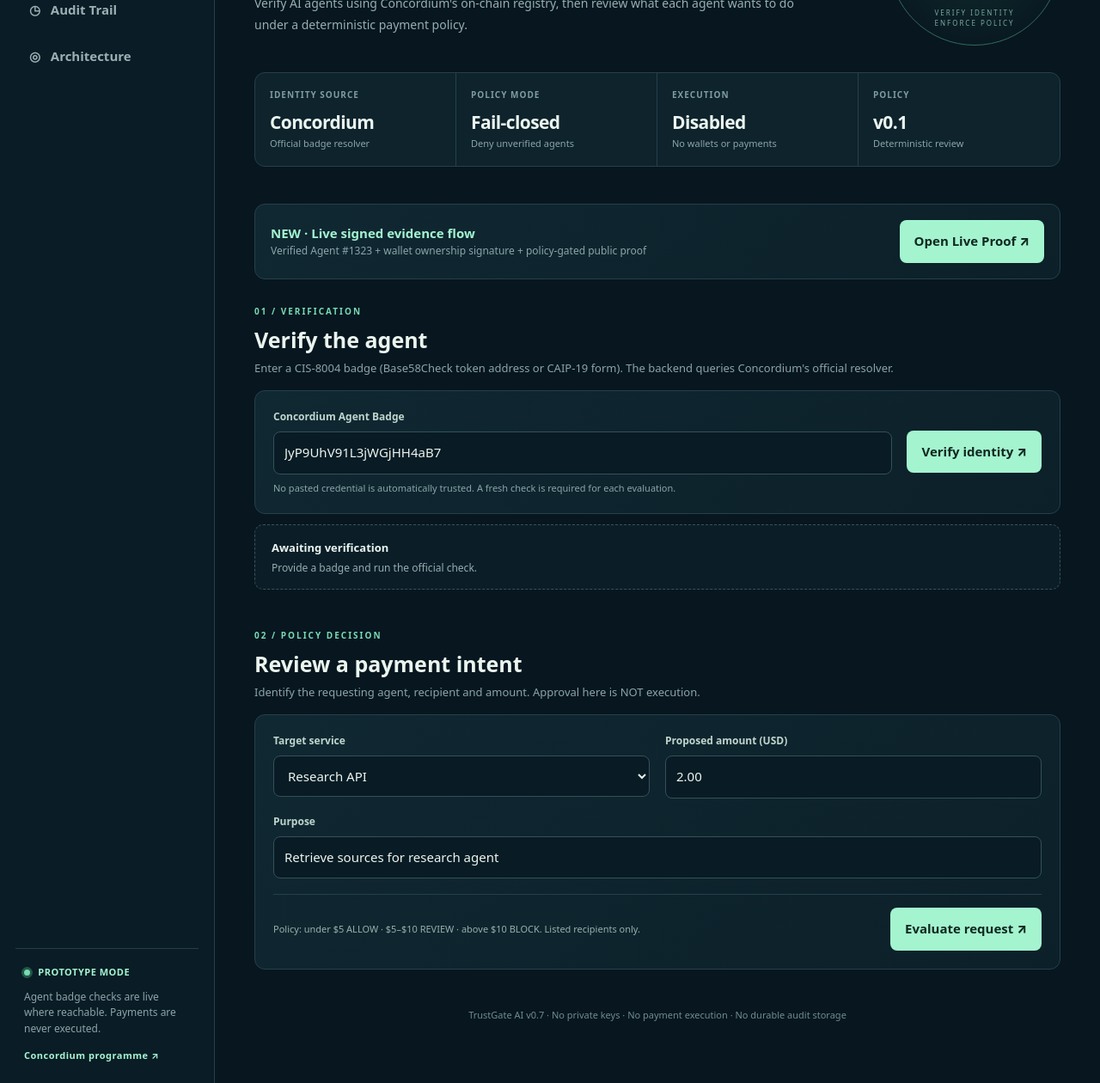
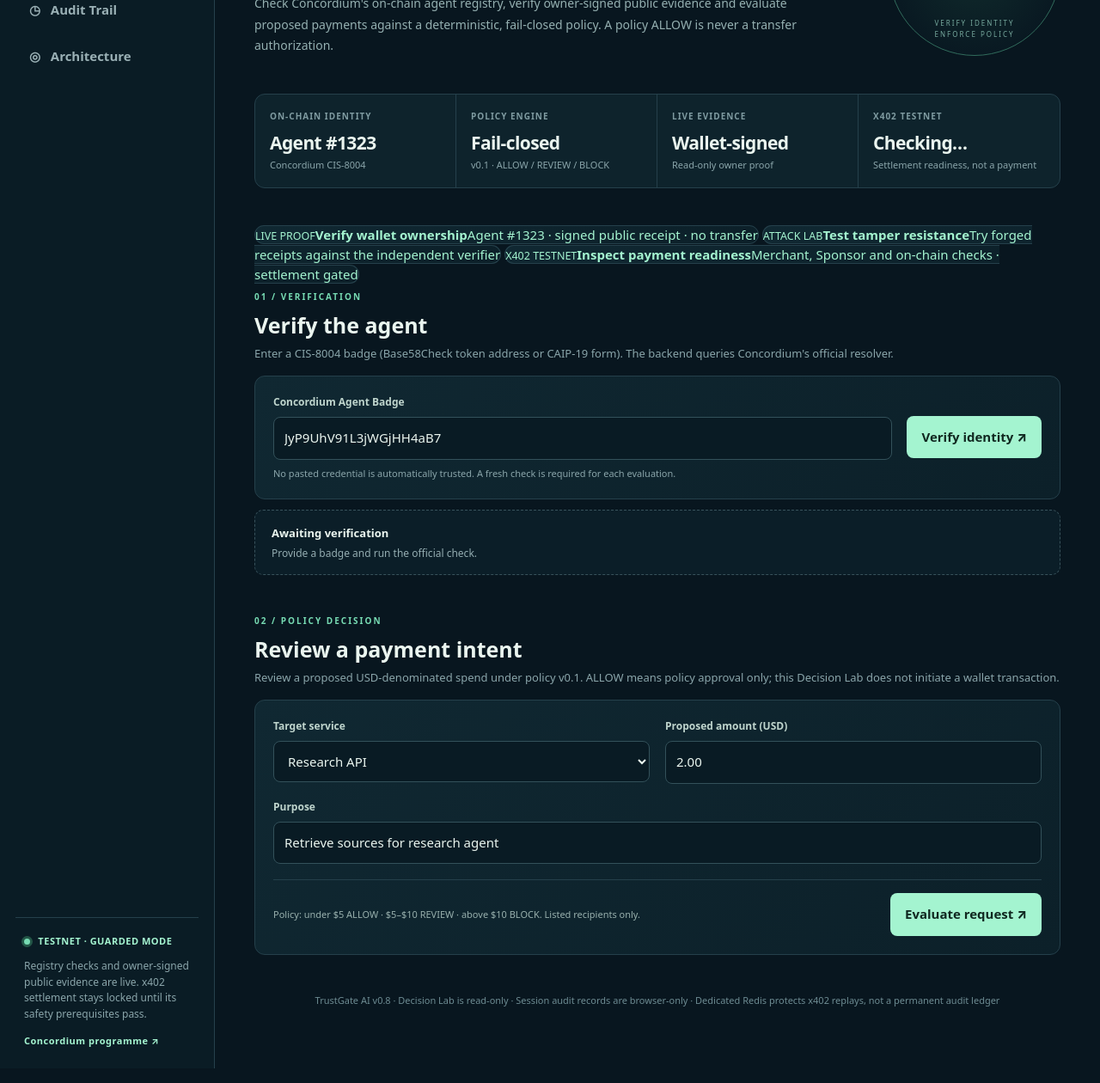
Before and after one commit to bearbaba/TrustGate-AI, a website: page public/index.html in a window 1280 px wide. Shown: the part 297-1557 px from the top of the page at 86% size. Drawn offline with Linux system fonts and the light colour scheme.

Commit message:
ui: accurately describe live evidence and locked Testnet gateway

```diff
--- a/public/index.html
+++ b/public/index.html
@@ -3,8 +3,8 @@
 <head>
 <meta charset="utf-8"><meta name="viewport" content="width=device-width,initial-scale=1">
 <meta name="theme-color" content="#07161c">
-<meta name="description" content="TrustGate AI: verified Concordium agent identity and deterministic payment-intent security.">
-<title>TrustGate AI — Verify before you authorize</title>
+<meta name="description" content="TrustGate AI: Concordium on-chain agent identity, owner-signed Live Proof, deterministic policies and a safety-locked Testnet x402 gateway.">
+<title>TrustGate AI — Identity, Policy & Verifiable Evidence</title>
 <link rel="stylesheet" href="/styles.css"><script src="/app.js" defer></script>
 </head>
 <body>
@@ -18,20 +18,24 @@
 <a href="/security-lab" class="nav">◇ &nbsp; Attack Lab</a><a href="/x402-gateway" class="nav">◆ &nbsp; x402 Testnet</a><button class="nav" data-view="trail" type="button">◷ &nbsp; Audit Trail</button>
 <button class="nav" data-view="about" type="button">◎ &nbsp; Architecture</button>
 </nav>
-<div class="side-note"><span class="dot"></span> PROTOTYPE MODE<p>Agent badge checks are live where reachable. Payments are never executed.</p><a href="https://www.concordium.com/article/concordium-trusted-agents-hackathon-encode-club" target="_blank" rel="noopener noreferrer">Concordium programme ↗</a></div>
+<div class="side-note"><span class="dot"></span> TESTNET · GUARDED MODE<p>Registry checks and owner-signed public evidence are live. x402 settlement stays locked until its safety prerequisites pass.</p><a href="https://www.concordium.com/article/concordium-trusted-agents-hackathon-encode-club" target="_blank" rel="noopener noreferrer">Concordium programme ↗</a></div>
 </aside>
 <main>
-<header class="topbar"><div>TRUSTGATE / <span id="crumb">DECISION LAB</span></div><div class="pill"><span class="dot"></span> Policy review only</div></header>
+<header class="topbar"><div>TRUSTGATE / <span id="crumb">DECISION LAB</span></div><div class="pill" id="homePaymentStatus" role="status" aria-live="polite"><span class="dot"></span> x402 · checking status</div></header>
 <div class="content">
 <section class="view active" id="view-lab">
 <div class="eyebrow">IDENTITY · POLICY · ACCOUNTABILITY</div>
-<div class="hero"><div><h1>Trust first.<br><span>Then act.</span></h1><p>Verify AI agents using Concordium's on-chain registry, then review what each agent wants to do under a deterministic payment policy.</p></div><div class="hero-art" aria-hidden="true"><div>◇</div><small>VERIFY IDENTITY<br>ENFORCE POLICY</small></div></div>
-<div class="stats"><div><small>IDENTITY SOURCE</small><strong>Concordium</strong><span>Official badge resolver</span></div><div><small>POLICY MODE</small><strong>Fail-closed</strong><span>Deny unverified agents</span></div><div><small>EXECUTION</small><strong>Disabled</strong><span>No wallets or payments</span></div><div><small>POLICY</small><strong>v0.1</strong><span>Deterministic review</span></div></div>
-<div class="panel" style="margin-bottom:24px;padding:18px;display:flex;justify-content:space-between;gap:14px;align-items:center;flex-wrap:wrap"><div><strong style="color:var(--mint)">NEW · Live signed evidence flow</strong><div style="color:var(--muted);font-size:12px">Verified Agent #1323 + wallet ownership signature + policy-gated public proof</div></div><a class="primary" href="/live-proof">Open Live Proof ↗</a></div>
+<div class="hero"><div><h1>Trust first.<br><span>Then act.</span></h1><p>Check Concordium's on-chain agent registry, verify owner-signed public evidence and evaluate proposed payments against a deterministic, fail-closed policy. A policy ALLOW is never a transfer authorization.</p></div><div class="hero-art" aria-hidden="true"><div>◇</div><small>VERIFY IDENTITY<br>ENFORCE POLICY</small></div></div>
+<div class="stats"><div><small>ON-CHAIN IDENTITY</small><strong>Agent #1323</strong><span>Concordium CIS-8004</span></div><div><small>POLICY ENGINE</small><strong>Fail-closed</strong><span>v0.1 · ALLOW / REVIEW / BLOCK</span></div><div><small>LIVE EVIDENCE</small><strong>Wallet-signed</strong><span>Read-only owner proof</span></div><div><small>X402 TESTNET</small><strong id="homeGatewayLabel">Checking…</strong><span id="homeGatewayDetail">Settlement readiness, not a payment</span></div></div>
+<div class="feature-strip" aria-label="Explore TrustGate workflows">
+<a class="feature-link panel" href="/live-proof"><small>LIVE PROOF</small><strong>Verify wallet ownership</strong><span>Agent #1323 · signed public receipt · no transfer</span></a>
+<a class="feature-link panel" href="/security-lab"><small>ATTACK LAB</small><strong>Test tamper resistance</strong><span>Try forged receipts against the independent verifier</span></a>
+<a class="feature-link panel" href="/x402-gateway"><small>X402 TESTNET</small><strong>Inspect payment readiness</strong><span>Merchant, Sponsor and on-chain checks · settlement gated</span></a>
+</div>
 <div class="section-title"><span>01 / VERIFICATION</span><h2>Verify the agent</h2><p>Enter a CIS-8004 badge (Base58Check token address or CAIP-19 form). The backend queries Concordium's official resolver.</p></div>
 <div class="panel verify-form"><div class="grow"><label for="badge">Concordium Agent Badge</label><input id="badge" name="badge" autocomplete="off" spellcheck="false" value="JyP9UhV91L3jWGjHH4aB7" placeholder="JyP9... or ccd:.../cis-2:..." aria-describedby="badge-note"><small id="badge-note">No pasted credential is automatically trusted. A fresh check is required for each evaluation.</small></div><button class="primary" id="verifyBtn" type="button">Verify identity ↗</button></div>
 <div class="status" id="verifyStatus" role="status" aria-live="polite"><b id="verifyHeading">Awaiting verification</b><p id="verifyText">Provide a badge and run the official check.</p></div>
-<div class="section-title next"><span>02 / POLICY DECISION</span><h2>Review a payment intent</h2><p>Identify the requesting agent, recipient and amount. Approval here is NOT execution.</p></div>
+<div class="section-title next"><span>02 / POLICY DECISION</span><h2>Review a payment intent</h2><p>Review a proposed USD-denominated spend under policy v0.1. ALLOW means policy approval only; this Decision Lab does not initiate a wallet transaction.</p></div>
 <form id="evaluateForm" class="panel form-grid">
 <div><label for="service">Target service</label><select id="service"><option value="research-api">Research API</option><option value="evidence-oracle">Evidence Oracle</option><option value="audit-service">Audit Service</option><option value="unapproved-service">Unapproved service (test block)</option></select></div>
 <div><label for="amount">Proposed amount (USD)</label><input id="amount" name="amount" value="2.00" inputmode="decimal" required></div>
@@ -39,17 +43,17 @@
 <div class="form-action full"><small>Policy: under $5 ALLOW · $5–$10 REVIEW · above $10 BLOCK. Listed recipients only.</small><button id="evaluateBtn" class="primary" type="submit">Evaluate request ↗</button></div>
 </form>
 <div class="decision panel" id="decisionPanel" hidden><div class="decision-head"><span id="decisionBadge" class="verdict">—</span><div><h3 id="decisionHeading">No decision</h3><p id="decisionExplanation"></p></div></div><div class="decision-meta"><div><small>IDENTITY</small><strong id="decisionIdentity">—</strong></div><div><small>EXECUTION</small><strong>NOT EXECUTED</strong></div><div><small>AUDIT SHA-256</small><code id="decisionDigest">—</code></div></div></div>
-<p class="footnote">TrustGate AI v0.7 · No private keys · No payment execution · No durable audit storage</p>
+<p class="footnote">TrustGate AI v0.8 · Decision Lab is read-only · Session audit records are browser-only · Dedicated Redis protects x402 replays, not a permanent audit ledger</p>
 </section>
 <section class="view" id="view-trail">
 <div class="eyebrow">LOCAL SESSION / AUDIT HISTORY</div>
-<div class="page-heading"><div><h1>Every decision.<br><span>Accounted for.</span></h1><p>Export JSON records with verification results, policy reasons and SHA-256 checksums. This is browser-tab history, NOT a durable blockchain ledger.</p></div><button id="exportBtn" type="button" class="outline">Export JSON ↓</button></div>
+<div class="page-heading"><div><h1>Every decision.<br><span>Accounted for.</span></h1><p>Export decisions with verification results, policy reasons and SHA-256 digests. This Decision Lab keeps only browser-tab history; the separate x402 Redis replay store is not a permanent audit ledger.</p></div><button id="exportBtn" type="button" class="outline">Export JSON ↓</button></div>
 <div class="panel trail"><div class="trail-head"><strong>RECENT EVALUATIONS</strong><span id="trailCount">0 records</span></div><div id="trailList" class="trail-list"><div class="empty">No evaluations yet. Use Decision Lab to generate a record.</div></div></div>
 </section>
 <section class="view" id="view-about">
-<div class="eyebrow">TRUST ARCHITECTURE / v0.7 TESTNET</div>
-<div class="page-heading"><div><h1>Proof over<br><span>promises.</span></h1><p>Real registry endpoint, strict fail-closed policy and a clear boundary around work that has not yet been built.</p></div></div>
-<div class="architecture"><article class="panel"><b>01</b><h3>Registry identity</h3><p>Server-side fixed-origin check requires all Concordium verification flags, zero issues and no inactive status.</p><small>IMPLEMENTED · AGENT #1323 VERIFIED</small></article><article class="panel"><b>02</b><h3>Policy engine</h3><p>Decimal-to-integer-cent validation, recipient allowlist, and thresholds for human review or denial.</p><small>IMPLEMENTED · TESTED</small></article><article class="panel"><b>03</b><h3>Audit export</h3><p>Each result includes policy version, reasons, verification metadata and SHA-256 digest.</p><small>IMPLEMENTED · SESSION ONLY</small></article><article class="panel"><b>04</b><h3>Signed public evidence</h3><p>Live Testnet badge #1323 and owner wallet signature protect a read-only on-chain evidence receipt. No x402 transfers or paid actions.</p><small>LIVE PROOF · X402 GATE LOCKED</small></article></div>
+<div class="eyebrow">TRUST ARCHITECTURE / v0.8 TESTNET</div>
+<div class="page-heading"><div><h1>Proof over<br><span>promises.</span></h1><p>Concordium identity verification, scoped owner signatures, deterministic decisions and a guarded Testnet payment boundary. No x402 settlement has been demonstrated.</p></div></div>
+<div class="architecture"><article class="panel"><b>01</b><h3>Registry identity</h3><p>Server-side fixed-origin check requires all Concordium verification flags, zero issues and no inactive status.</p><small>IMPLEMENTED · AGENT #1323 VERIFIED</small></article><article class="panel"><b>02</b><h3>Policy engine</h3><p>Decimal-to-integer-cent validation, recipient allowlist, and thresholds for human review or denial.</p><small>IMPLEMENTED · TESTED</small></article><article class="panel"><b>03</b><h3>Audit export</h3><p>Each result includes policy version, reasons, verification metadata and SHA-256 digest.</p><small>IMPLEMENTED · SESSION ONLY</small></article><article class="panel"><b>04</b><h3>Signed evidence &amp; guarded x402</h3><p>Owner-signed Live Proof can be independently verified. The x402 Gateway checks Merchant, Sponsor, Redis and Testnet conditions, but is not a completed paid checkout.</p><small>LIVE EVIDENCE · SETTLEMENT NOT VERIFIED</small></article></div>
 <div class="panel links"><h3>Official resources</h3><a target="_blank" rel="noopener noreferrer" href="https://agent-registry.concordium.com/">Agent Registry ↗</a><a target="_blank" rel="noopener noreferrer" href="https://docs.concordium.com/en/mainnet/technical-reference/agent-registry/mcp-service.html">Registry API docs ↗</a><a target="_blank" rel="noopener noreferrer" href="https://www.encodeclub.com/programmes/concordium-trusted-agents-hackathon">Encode Club ↗</a></div>
 </section>
 </div></main></div></body></html>
```
